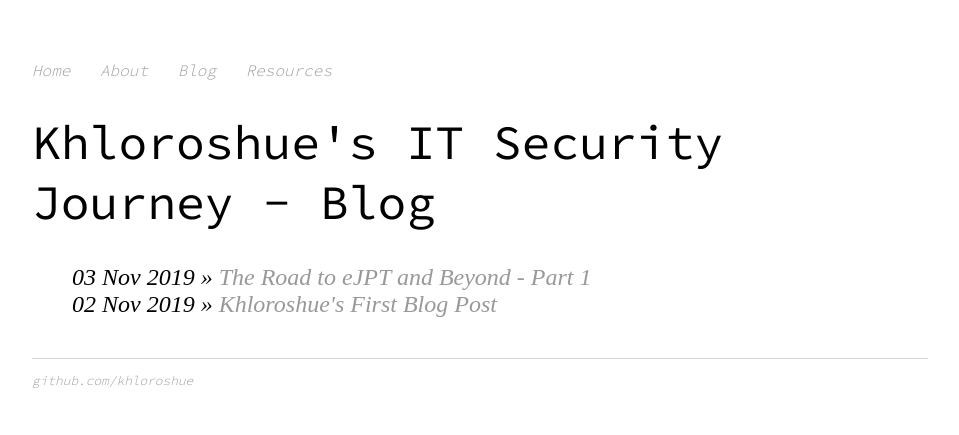
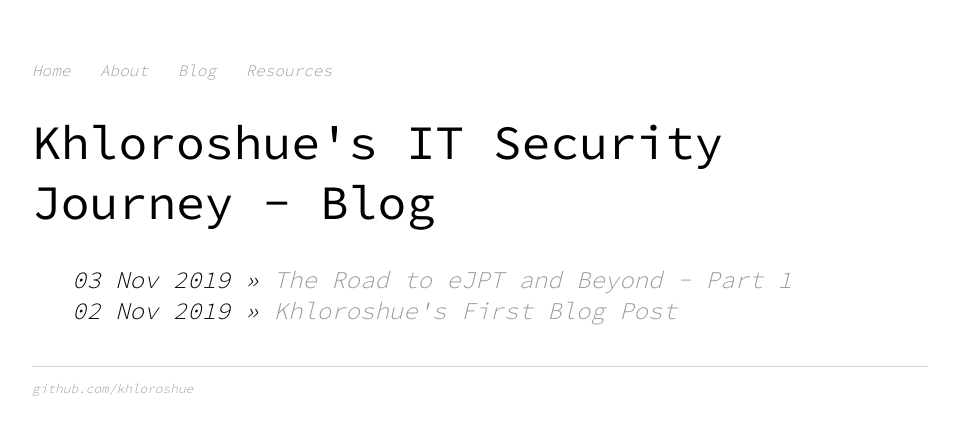
Before and after one commit to khloroshue/khloroshue.github.io, a Jekyll site: the page built from blog/index.html, in a window 1280 px wide. Shown: the top 435 px of the page, without its empty margins (160-1119 px from the left). Built offline with Jekyll 4.4.1, drawn with Linux system fonts in a browser that asks for light colours.

Commit message:
Update main.css

```diff
--- a/css/main.css
+++ b/css/main.css
@@ -15,6 +15,7 @@ nav ul li, footer ul li {
 }
 ul li {
     list-style-image:url('../assets/images/bullet.png');
+    font-family:'Source Code Pro', monospace;
     font-weight: 300;
     font-style: italic;
 }
```
